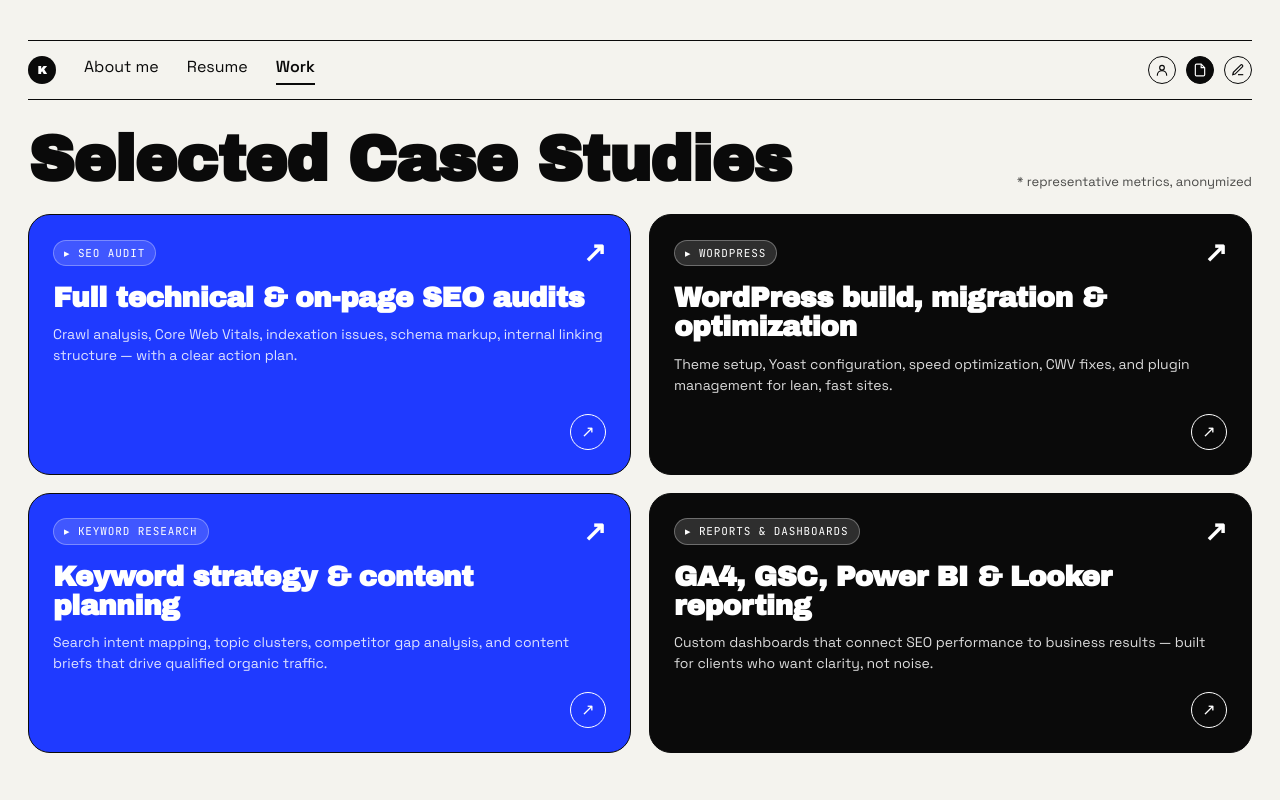
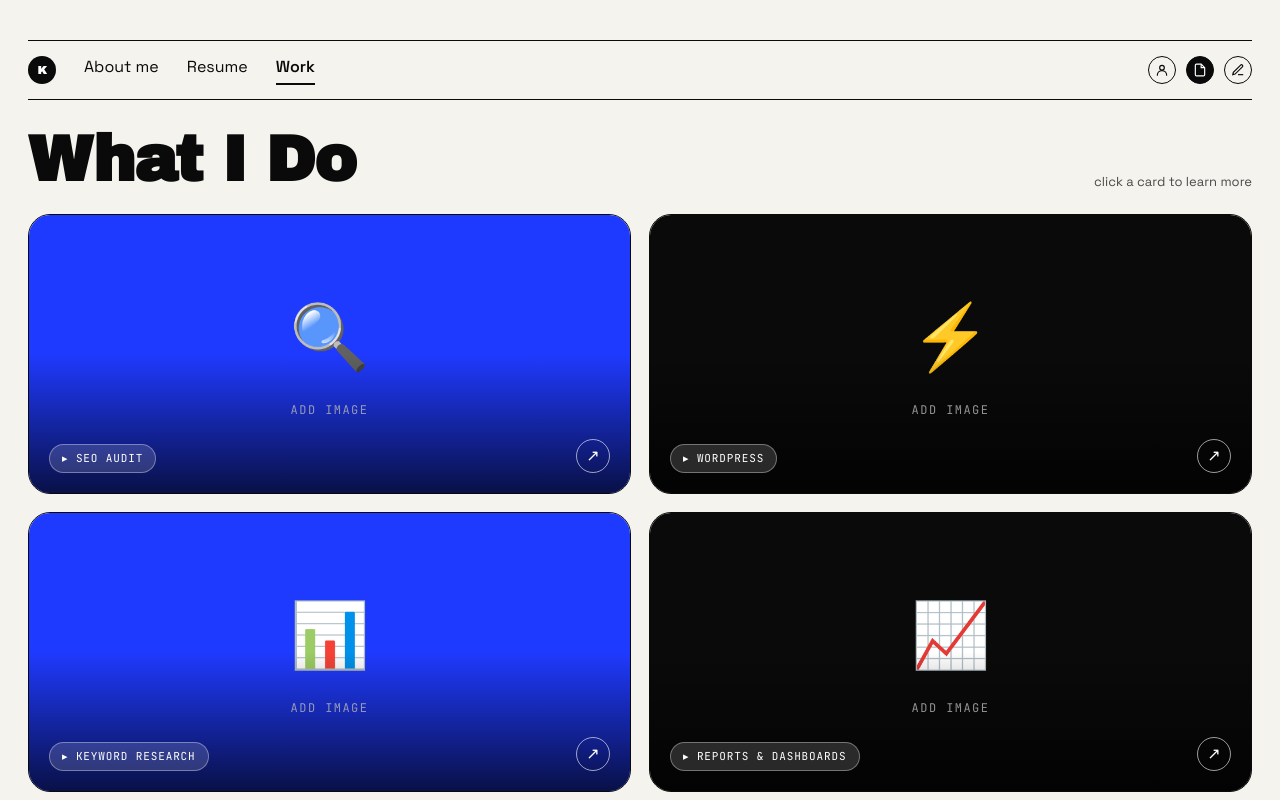
Before and after one commit to Kaitobar/portfolio, a React (Vite) app: page / in a window 1280 px wide. Shown: the part 2540-3340 px from the top of the page. Built offline with nearby package versions, Linux system fonts and the light colour scheme.

Commit message:
Add flip cards with image+info to Work section

```diff
--- a/src/components/Work.jsx
+++ b/src/components/Work.jsx
@@ -1,67 +1,187 @@
+import { useState } from 'react';
 import { SectionTabs } from './TopBar';
 
 const cases = [
-  { tag: 'SEO AUDIT', title: 'Full technical & on-page SEO audits', d: 'Crawl analysis, Core Web Vitals, indexation issues, schema markup, internal linking structure — with a clear action plan.', m: '↗', c: 'accent' },
-  { tag: 'WORDPRESS', title: 'WordPress build, migration & optimization', d: 'Theme setup, Yoast configuration, speed optimization, CWV fixes, and plugin management for lean, fast sites.', m: '↗', c: 'ink' },
-  { tag: 'KEYWORD RESEARCH', title: 'Keyword strategy & content planning', d: 'Search intent mapping, topic clusters, competitor gap analysis, and content briefs that drive qualified organic traffic.', m: '↗', c: 'accent' },
-  { tag: 'REPORTS & DASHBOARDS', title: 'GA4, GSC, Power BI & Looker reporting', d: 'Custom dashboards that connect SEO performance to business results — built for clients who want clarity, not noise.', m: '↗', c: 'ink' },
+  {
+    tag: 'SEO AUDIT',
+    title: 'Full technical & on-page SEO audits',
+    d: 'Crawl analysis, Core Web Vitals, indexation issues, schema markup, internal linking structure — with a clear action plan.',
+    img: null,
+    accent: 'var(--accent)',
+    fg: 'var(--accent-fg)',
+  },
+  {
+    tag: 'WORDPRESS',
+    title: 'WordPress build, migration & optimization',
+    d: 'Theme setup, Yoast configuration, speed optimization, CWV fixes, and plugin management for lean, fast sites.',
+    img: null,
+    accent: 'var(--ink)',
+    fg: 'var(--paper)',
+  },
+  {
+    tag: 'KEYWORD RESEARCH',
+    title: 'Keyword strategy & content planning',
+    d: 'Search intent mapping, topic clusters, competitor gap analysis, and content briefs that drive qualified organic traffic.',
+    img: null,
+    accent: 'var(--accent)',
+    fg: 'var(--accent-fg)',
+  },
+  {
+    tag: 'REPORTS & DASHBOARDS',
+    title: 'GA4, GSC, Power BI & Looker reporting',
+    d: 'Custom dashboards that connect SEO performance to business results — built for clients who want clarity, not noise.',
+    img: null,
+    accent: 'var(--ink)',
+    fg: 'var(--paper)',
+  },
 ];
 
-export const Work = () => (
+const tagIcons = {
+  'SEO AUDIT': '🔍',
+  'WORDPRESS': '⚡',
+  'KEYWORD RESEARCH': '📊',
+  'REPORTS & DASHBOARDS': '📈',
+};
+
+export const Work = () => {
+  const [flipped, setFlipped] = useState(null);
+
+  return (
     <section id="work" style={{ paddingBottom: 12 }}>
       <div className="container">
         <SectionTabs active="Work" />
 
         <div style={{ display: 'flex', justifyContent: 'space-between', alignItems: 'flex-end', marginBottom: 22 }}>
           <h2 className="display" style={{ fontSize: 'clamp(40px, 5vw, 64px)', margin: 0, lineHeight: 1 }}>
-          Selected Case Studies
+            What I Do
           </h2>
           <span className="grotesk" style={{ fontSize: 13, color: 'var(--ink-2)' }}>
-          * representative metrics, anonymized
+            click a card to learn more
           </span>
         </div>
 
         <div style={{ display: 'grid', gridTemplateColumns: 'repeat(2, 1fr)', gap: 18 }} className="work-grid">
           {cases.map((c, i) => (
-          <div key={i} style={{
-            background: c.c === 'accent' ? 'var(--accent)' : 'var(--ink)',
-            color: 'var(--paper)',
+            <div
+              key={i}
+              onClick={() => setFlipped(flipped === i ? null : i)}
+              style={{ perspective: '1200px', cursor: 'pointer', minHeight: 280 }}
+            >
+              <div style={{
+                position: 'relative',
+                width: '100%',
+                height: '100%',
+                minHeight: 280,
+                transformStyle: 'preserve-3d',
+                transition: 'transform 0.65s cubic-bezier(0.4, 0.2, 0.2, 1)',
+                transform: flipped === i ? 'rotateY(180deg)' : 'rotateY(0deg)',
+              }}>
+
+                {/* FRONT — image */}
+                <div style={{
+                  position: 'absolute', inset: 0,
+                  backfaceVisibility: 'hidden',
+                  WebkitBackfaceVisibility: 'hidden',
                   borderRadius: 22,
-            padding: 24,
-            minHeight: 220,
+                  overflow: 'hidden',
+                  border: '1.5px solid var(--ink)',
+                }}>
+                  {c.img ? (
+                    <img src={c.img} alt={c.tag} style={{
+                      width: '100%', height: '100%',
+                      objectFit: 'cover',
+                      display: 'block',
+                    }} />
+                  ) : (
+                    /* Placeholder until you add a real image */
+                    <div style={{
+                      width: '100%', height: '100%',
+                      background: c.accent,
+                      display: 'flex', flexDirection: 'column',
+                      alignItems: 'center', justifyContent: 'center',
+                      gap: 16,
+                      color: c.fg,
+                    }}>
+                      <span style={{ fontSize: 64 }}>{tagIcons[c.tag]}</span>
+                      <span className="mono" style={{ fontSize: 12, letterSpacing: '0.12em', opacity: 0.8 }}>
+                        ADD IMAGE
+                      </span>
+                    </div>
+                  )}
+
+                  {/* Tag overlay */}
+                  <div style={{
+                    position: 'absolute', inset: 0,
+                    background: 'linear-gradient(180deg, rgba(0,0,0,0.0) 50%, rgba(0,0,0,0.72) 100%)',
+                  }} />
+                  <div style={{
+                    position: 'absolute', bottom: 20, left: 20, right: 20,
+                    display: 'flex', justifyContent: 'space-between', alignItems: 'flex-end',
+                  }}>
+                    <span className="mono" style={{
+                      fontSize: 11, padding: '5px 12px',
+                      background: 'rgba(255,255,255,0.15)',
+                      border: '1px solid rgba(255,255,255,0.35)',
+                      borderRadius: 999,
+                      letterSpacing: '0.08em',
+                      color: '#fff',
+                    }}>▸ {c.tag}</span>
+                    <span style={{
+                      width: 34, height: 34, borderRadius: '50%',
+                      border: '1.5px solid rgba(255,255,255,0.6)',
+                      display: 'inline-flex', alignItems: 'center', justifyContent: 'center',
+                      color: '#fff', fontSize: 16,
+                    }}>↗</span>
+                  </div>
+                </div>
+
+                {/* BACK — info */}
+                <div style={{
+                  position: 'absolute', inset: 0,
+                  backfaceVisibility: 'hidden',
+                  WebkitBackfaceVisibility: 'hidden',
+                  transform: 'rotateY(180deg)',
+                  background: c.accent,
+                  color: c.fg,
+                  borderRadius: 22,
+                  padding: 28,
+                  border: '1.5px solid var(--ink)',
                   display: 'flex',
                   flexDirection: 'column',
                   justifyContent: 'space-between',
-            border: '1.5px solid var(--ink)',
-            transition: 'transform 0.3s',
-          }}
-            onMouseEnter={e => e.currentTarget.style.transform = 'translateY(-4px)'}
-            onMouseLeave={e => e.currentTarget.style.transform = 'translateY(0)'}
-          >
+                }}>
                   <div>
-              <div style={{ display: 'flex', justifyContent: 'space-between', alignItems: 'center', marginBottom: 16 }}>
                     <span className="mono" style={{
                       fontSize: 11, padding: '4px 10px',
                       background: 'rgba(255,255,255,0.15)',
                       border: '1px solid rgba(255,255,255,0.3)',
                       borderRadius: 999,
                       letterSpacing: '0.08em',
+                      display: 'inline-block',
+                      marginBottom: 18,
                     }}>▸ {c.tag}</span>
-                <span className="display" style={{ fontSize: 28, lineHeight: 1 }}>{c.m}</span>
-              </div>
-              <h3 className="display" style={{ fontSize: 28, lineHeight: 1.05, margin: '0 0 12px 0' }}>
+                    <h3 className="display" style={{ fontSize: 26, lineHeight: 1.1, margin: '0 0 14px 0' }}>
                       {c.title}
                     </h3>
-              <p className="grotesk" style={{ fontSize: 14, opacity: 0.85, margin: 0, lineHeight: 1.5 }}>
+                    <p className="grotesk" style={{ fontSize: 14, opacity: 0.88, margin: 0, lineHeight: 1.6 }}>
                       {c.d}
                     </p>
                   </div>
-            <div style={{ display: 'flex', justifyContent: 'flex-end', marginTop: 18 }}>
-              <span style={{
-                width: 36, height: 36, borderRadius: '50%',
+                  <div style={{ display: 'flex', justifyContent: 'space-between', alignItems: 'center', marginTop: 20 }}>
+                    <a href="#contact" style={{
+                      padding: '10px 20px',
+                      borderRadius: 999,
                       border: '1.5px solid currentColor',
-                display: 'inline-flex', alignItems: 'center', justifyContent: 'center',
-              }}>↗</span>
+                      fontSize: 13, fontWeight: 600,
+                      fontFamily: 'Space Grotesk, sans-serif',
+                      opacity: 0.9,
+                    }}>Let's work →</a>
+                    <span style={{ fontSize: 12, opacity: 0.6, fontFamily: 'JetBrains Mono, monospace' }}>
+                      click to flip back
+                    </span>
+                  </div>
+                </div>
+
               </div>
             </div>
           ))}
@@ -75,3 +195,4 @@ export const Work = () => (
       `}</style>
     </section>
   );
+};
```
Lines whose indentation alone changed are shown as unchanged.
